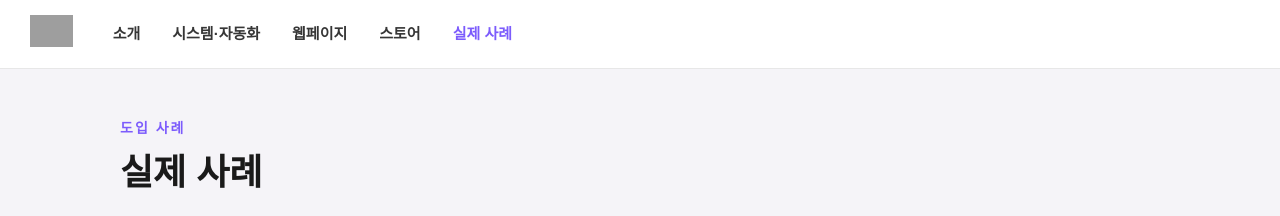
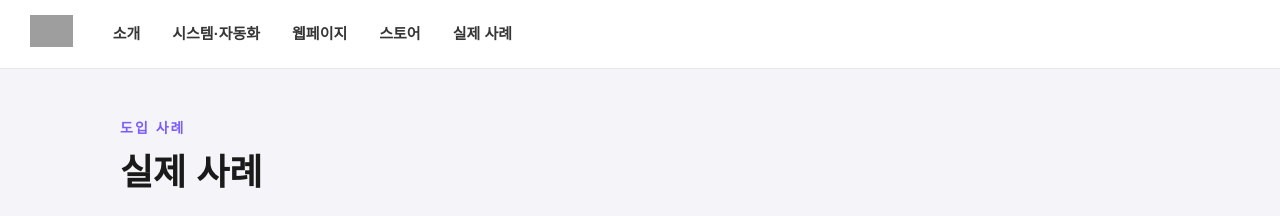
Before and after one commit to nsdlab26/blog, a Jekyll site: the page built from index.html, in a window 1280 px wide. Shown: the top 216 px of the page. Built offline with Jekyll 4.4.1, drawn with Linux system fonts in a browser that asks for light colours; grey boxes are pictures that could not be loaded.

Commit message:
Update default.html

```diff
--- a/_layouts/default.html
+++ b/_layouts/default.html
@@ -26,7 +26,7 @@
   nav .nav-item { position: relative; height: 69px; display: flex; align-items: center; }
   nav .nav-item > a { font-size: 15px; color: #363636; font-weight: 700; padding: 4px 0; display: block; }
   nav .nav-item > a:hover { color: #7c5cfc; }
-  nav .nav-item > a.active { color: #7c5cfc; }
+  nav .nav-item > a.active { color: #363636; }
 
   /* DROPDOWN - 갭을 없애고 패딩으로 처리해서 마우스가 끊기지 않게 */
   .dropdown-menu {
```
